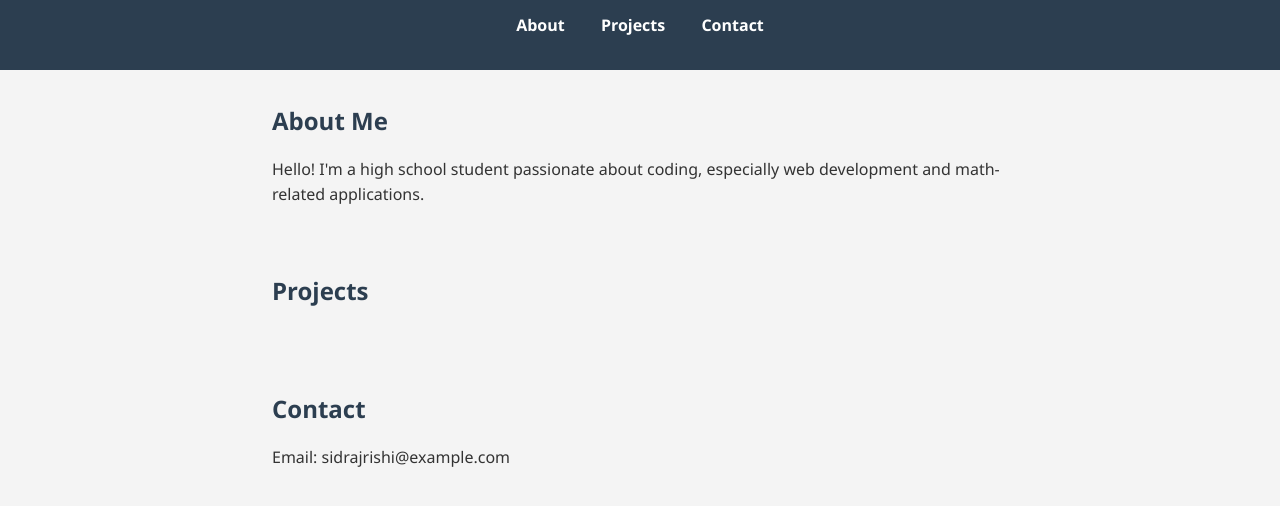
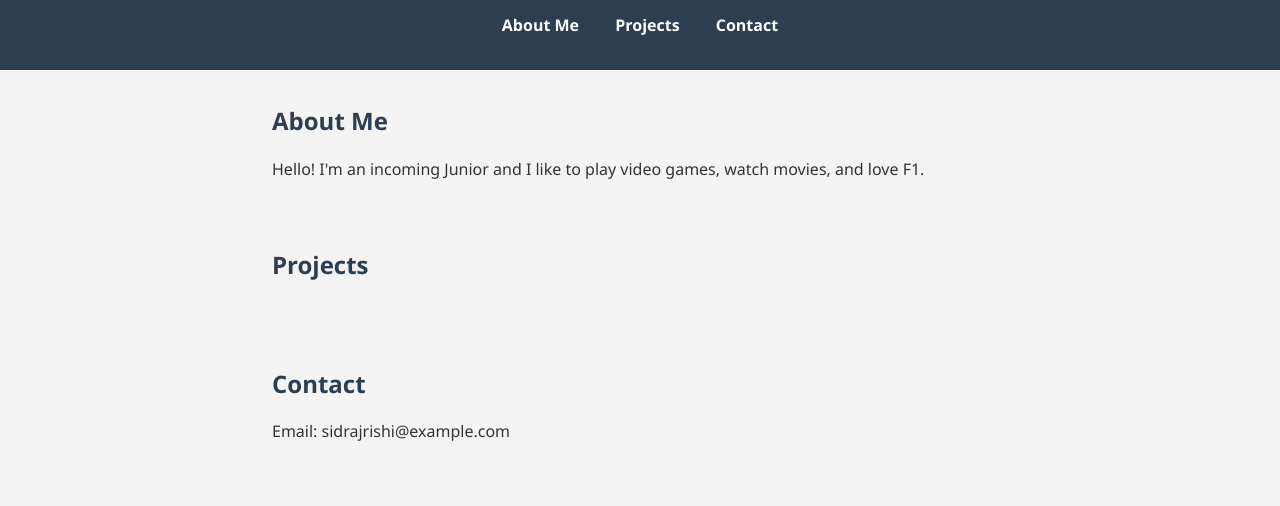
Before and after one commit to Ironvelocity130/mywebsite, a plain HTML site: page index.html in a window 1280 px wide. Shown: the part 112-618 px from the top of the page. Drawn offline with Linux system fonts and the light colour scheme.

Commit message:
Update index.html

```diff
--- a/index.html
+++ b/index.html
@@ -12,7 +12,7 @@
     <h1>Siddh Rajrishi</h1>
     <p>Aspiring Developer | Student | Creator</p>
     <nav>
-      <a href="#about">About</a>
+      <a href="#about">About Me</a>
       <a href="#projects">Projects</a>
       <a href="#contact">Contact</a>
     </nav>
@@ -20,7 +20,7 @@
 
   <section id="about">
     <h2>About Me</h2>
-    <p>Hello! I'm a high school student passionate about coding, especially web development and math-related applications. </p>
+    <p>Hello! I'm an incoming Junior and I like to play video games, watch movies, and love F1. </p>
   </section>
 
   <section id="projects">
```
